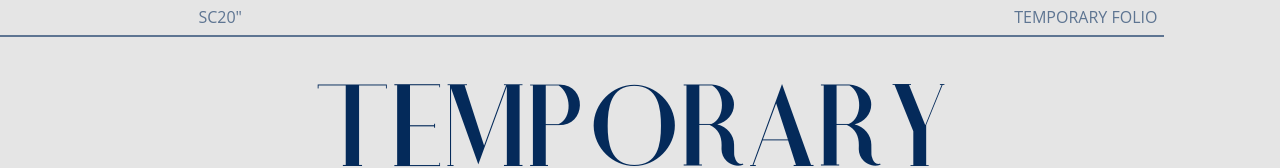
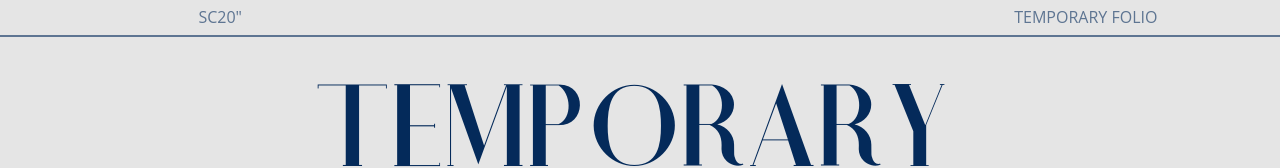
Before and after one commit to Schlabauke/Projekt-Temporary-Folio, a plain HTML site: page index.html in a window 1280 px wide. Shown: the top 168 px of the page. Drawn offline with Linux system fonts and the light colour scheme.

Commit message:
Projekt Folio

```diff
--- a/assets/css/style.css
+++ b/assets/css/style.css
@@ -32,16 +32,18 @@ header {
     border-bottom: 2px solid #042A5A;
     opacity: 0.6;
     position: fixed;
+    width: 100vw;
 }
 
 header p {
     display: inline;
-    padding-left: 15vw;
+    text-align: center;
+    margin-left: 15vw;
 }
 
 header p:nth-of-type(2) {
     text-align: right;
-    padding-left: 60vw;
+    margin-left: 60vw;
 }
 
 /* Hero Section Style */
@@ -196,7 +198,6 @@ main section:nth-of-type(3) article:nth-of-type(2) {
     padding: 10% 0 10% 0;
     margin: 5% 15% 5% 5%;
     text-align: right;
-
 }
 
 main section:nth-of-type(3) article:nth-of-type(2) h3 {
@@ -236,10 +237,11 @@ main section:nth-of-type(3) article:nth-of-type(4) h3 {
     width: 45%;
     display: inline-block;
 }
+
 /* Footer Styles */
+
 footer {
-    background-color:
-    #D2D2D2;
+    background-color: #D2D2D2;
     color: #388883;
     text-align: left;
 }
@@ -264,10 +266,11 @@ footer p {
     padding: 2%;
 }
 
-footer ul li{
-text-align: right;
-padding:0.5% 4vw;
+footer ul li {
+    text-align: right;
+    padding: 0.5% 4vw;
 }
+
 footer ul li:last-of-type {
     padding-bottom: 3%;
 }
```
